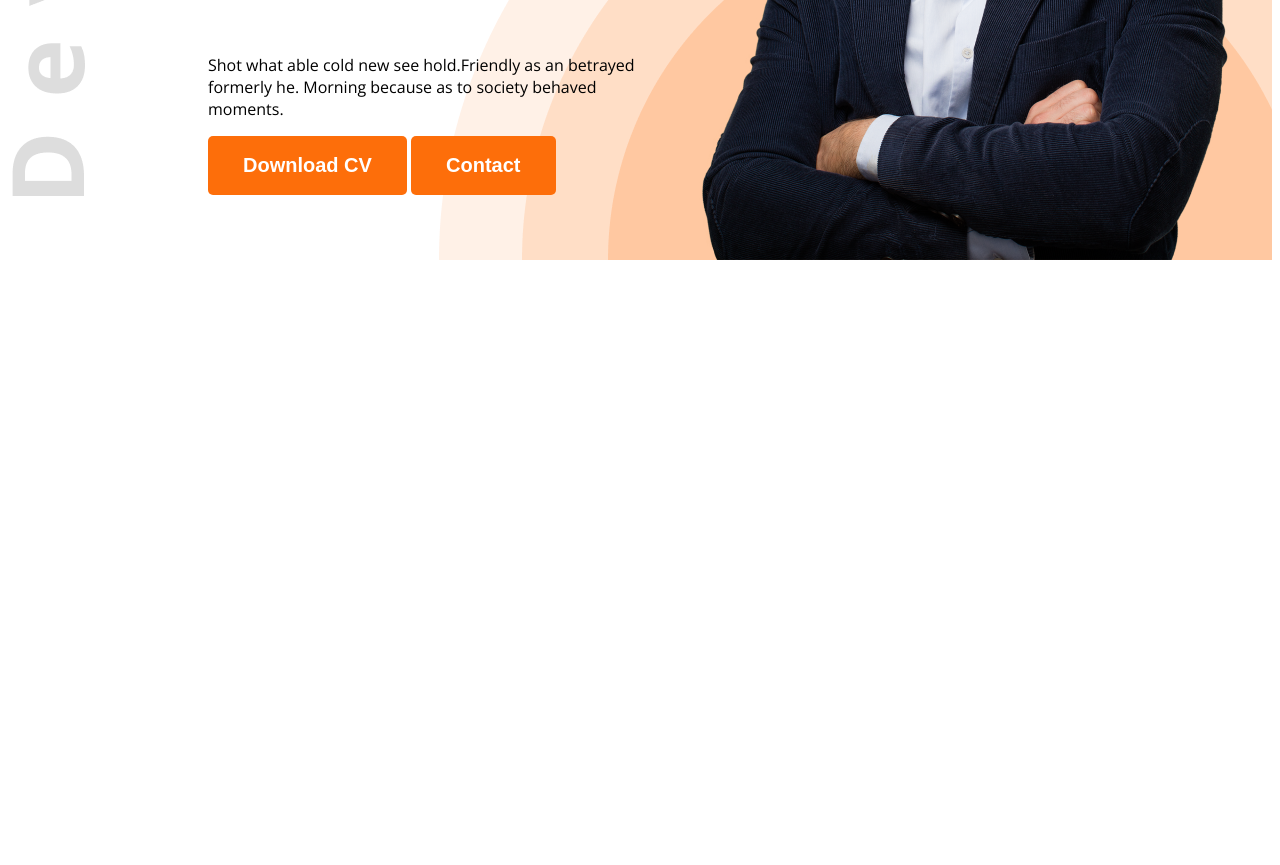
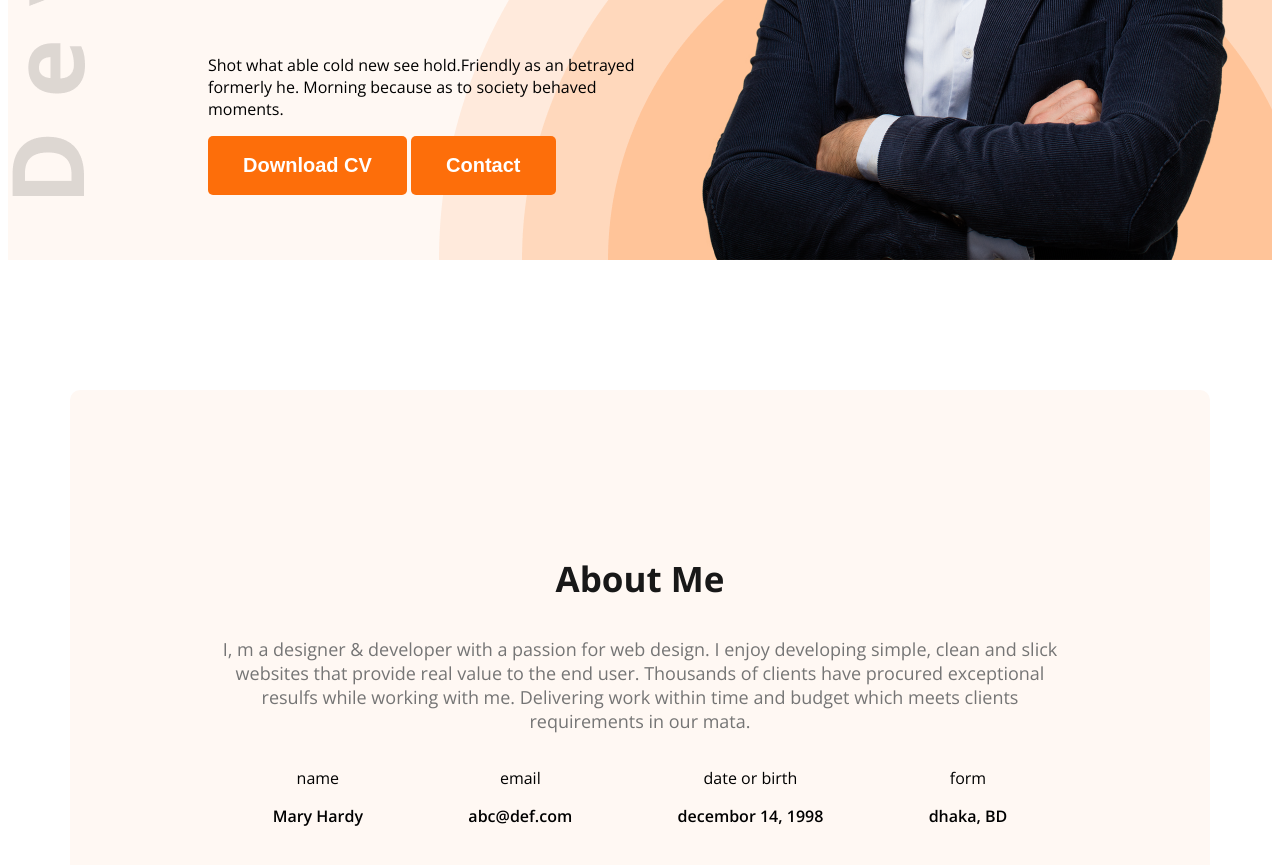
Before and after one commit to shahinur212/web-dev-portfolio, a plain HTML site: page index.html in a window 1280 px wide. Shown: the part 575-1440 px from the top of the page. Before the commit the page ends 843 px from the top, so only its background shows below. Drawn offline with nearby package versions, Linux system fonts and the light colour scheme.

Commit message:
added about items

```diff
--- a/index.html
+++ b/index.html
@@ -12,7 +12,7 @@
     <link rel="stylesheet" href="styles/portfolio.css">
 </head>
 <body class="open-sans-normal">
-    <header class="header">
+    <header class="header secondary-bg">
         <nav>
             <h3 class="nav-title">Ma<span class="text-primary">r</span>y</h3>
             <ul>
@@ -36,6 +36,29 @@
 
     </header>
     <main>
+        <section class="about secondary-bg">
+          <h3 class="section-title">About Me</h3>
+          <p class="section-describtion">I, m a designer & developer with a passion for web design. I enjoy developing simple, clean and slick websites that provide real value to the end user. Thousands of clients have procured exceptional resulfs while working with me. Delivering work within time and budget which meets clients requirements in our mata.</p>
+          <div class="about-items">
+            <div class="about-item">
+                <p class="item-title">name</p>
+                <p class="item-description">Mary Hardy</p>
+            </div>
+            <div class="about-item">
+                <p class="item-title">email</p>
+                <p class="item-description">abc@def.com</p>
+            </div>
+            <div class="about-item">
+                <p class="item-title">date or birth</p>
+                <p class="item-description">decembor 14, 1998</p>
+            </div>
+            <div class="about-item">
+                <p class="item-title">form</p>
+                <p class="item-description">dhaka, BD</p>
+            </div>
+          </div>
+
+        </section>
 
     </main>
     <footer>
--- a/styles/portfolio.css
+++ b/styles/portfolio.css
@@ -9,6 +9,9 @@
     "wdth" 100;
 }
 /* shared style */
+.secondary-bg{
+    background-color: #FFF8F3;
+}
 
 .text-primary{
     color: #FD6E0A;
@@ -25,6 +28,19 @@
     padding: 18px 35px;
     border-radius: 5px;
 }
+.section-title{
+    font-size: 35px;
+    font-weight: bold;
+    color: #181818;
+}
+
+.section-describtion{
+    font-size: 18px;
+    color: #757575
+    ;
+
+}
+
 /* header */
 .header{
     background-image: url('../images/developer.png'), url('../images/header_bg.png');
@@ -82,3 +98,26 @@
 .banner-profile-pictur{
     width: 580;
 }
+/* main styles */
+main{
+max-width: 1140px;
+margin: 0 auto;
+
+
+}
+/* about styles */
+.about{
+    border-radius: 10px;
+    padding: 130px 150px;
+    text-align: center;
+    margin-top: 130px;
+
+
+}
+.about-items{
+    display: flex;
+    justify-content: space-around;
+}
+.item-description{
+    font-weight: 600;
+}
```
